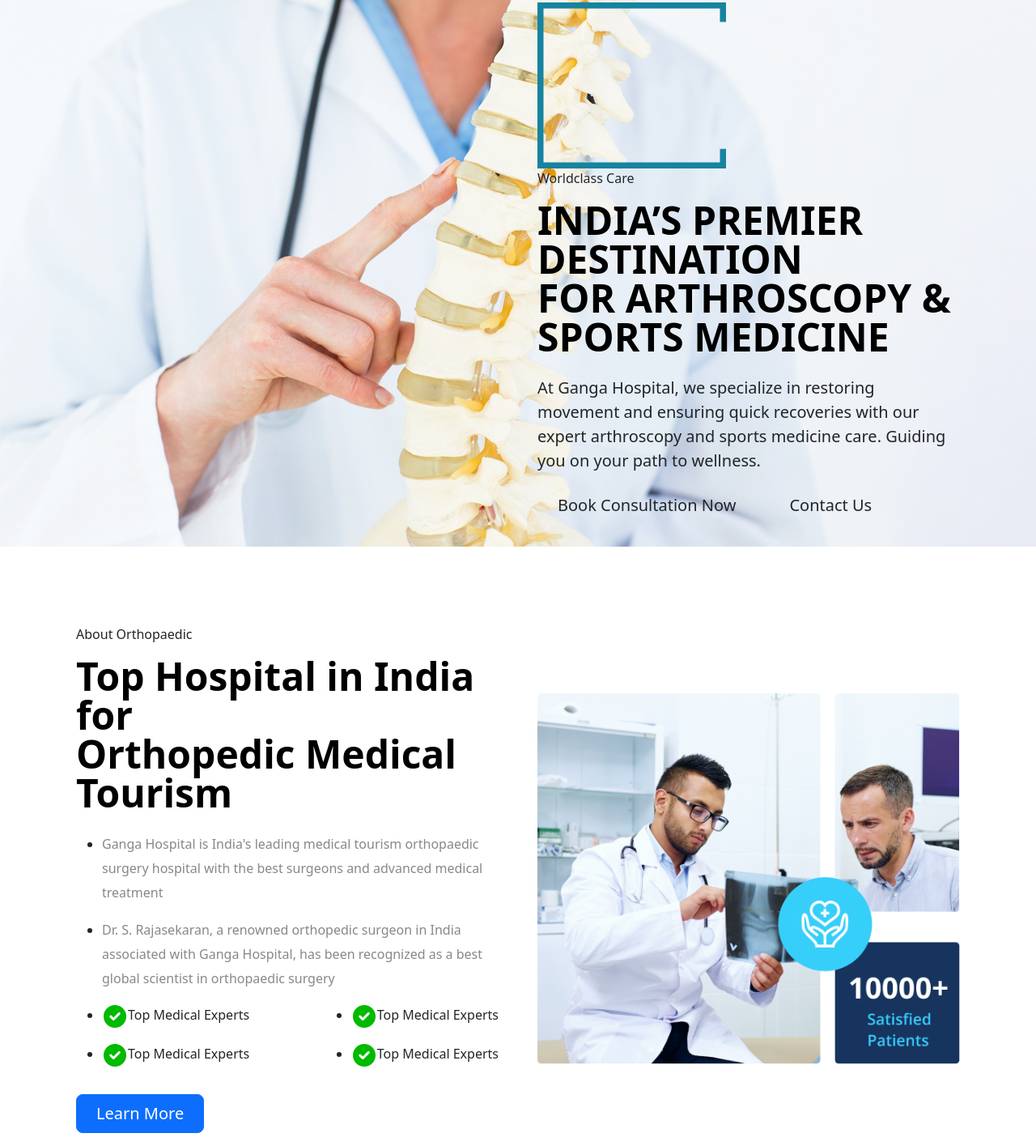
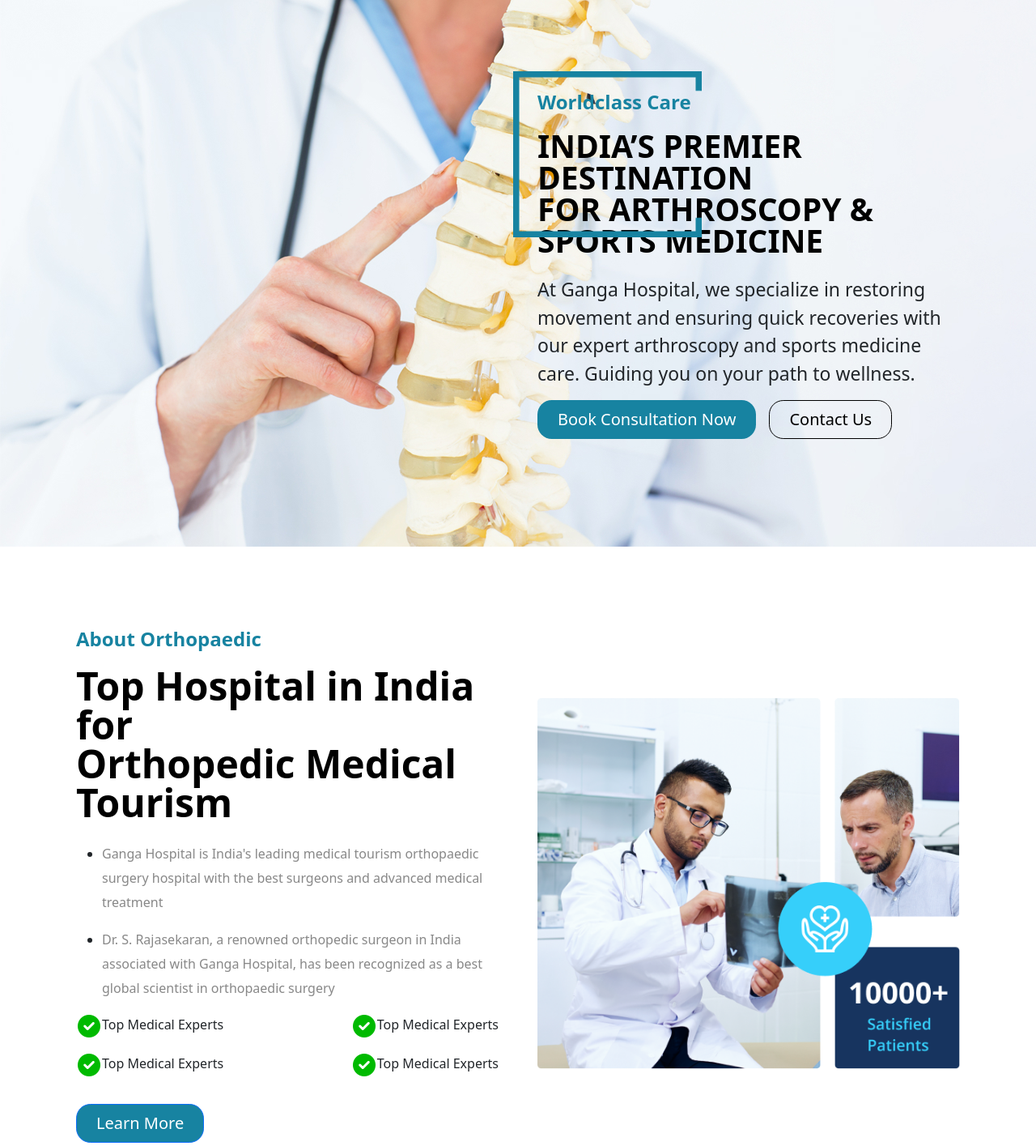
Before and after one commit to nanthankaran/figmatohtml, a plain HTML site: page index.html in a window 1280 px wide. Shown: the part 25-1440 px from the top of the page at 81% size. Drawn offline with nearby package versions, Linux system fonts and the light colour scheme.

Commit message:
Update index.html
Signed-off-by: karan <134682623+nanthankaran@users.noreply.github.com>

```diff
--- a/index.html
+++ b/index.html
@@ -12,6 +12,77 @@
             background-image: url('images/Herobanner1.jpg');
             height: 700px;
         }
+          .bannerheading h1{
+            font-size: 39px;
+            color:#17345F;
+
+        }
+        .bannerheading p{
+            font-size: 23px;
+        }
+        .banner-buttons >.firstbutton{
+           background-color:  #1783A1;
+           color: white;
+           border-radius: 17.76px;
+        }
+
+        .banner-buttons >.firstbutton:hover{
+           background-color: #000000;
+           color: white;
+           border-radius: 17.76px;
+           border: #000000 solid 1px;
+        }
+        .banner-buttons >.secondbutton{
+            color: transparent;
+            border-radius: 17.76px;
+            color: #000000;
+            border: #000000 solid 1px;
+        }
+        .banner-buttons >.secondbutton:hover{
+            background-color: #000000;
+            color: white;
+            border-radius: 17.76px;
+            border: #000000 solid 1px;
+        }
+        .banner-border p{
+            font-size: 24px;
+            font-weight: 700;
+            color: #1783A1;
+        }
+        .banner-border img{
+            position:absolute;
+            top: -20px;
+            left: -30px;
+
+        }
+        .banner-border{
+            position: relative;
+        }
+        .custom-list {
+    list-style-type: none; /* Remove default bullet points */
+    padding: 0;
+  }
+  .firstsectionbutton button{
+    background-color:  #1783A1;
+           color: white;
+           border-radius: 17.76px;
+
+  }
+  .firstsectionbutton button:hover{
+    background-color: #000000;
+           color: white;
+           border-radius: 17.76px;
+           border: #000000 solid 1px;
+
+  }
+  .colorpragraph{
+    color: #1783A1;
+    font-size: 24px;
+    font-weight: 700;
+}
+.secondsection{
+    background-color: #F3FBFF;
+}
 
         /* Add your other styles here */
     </style>
```
